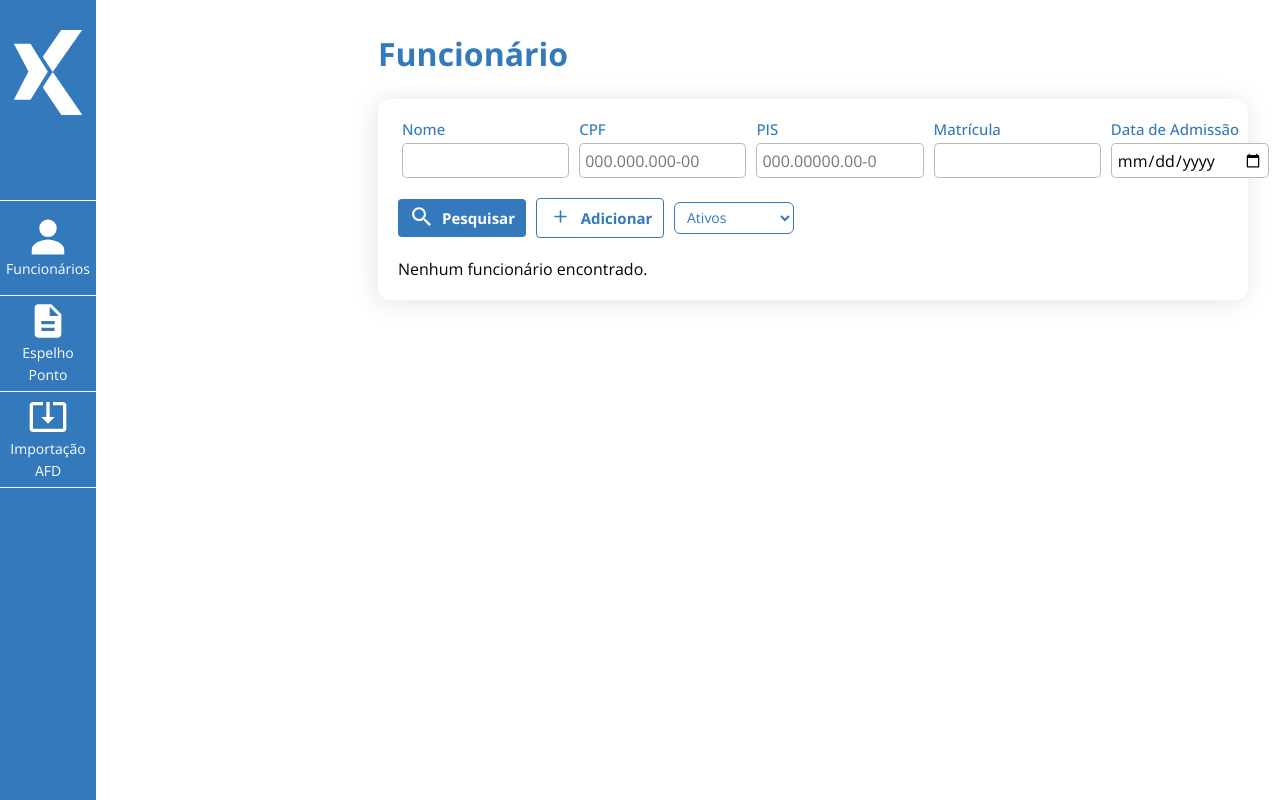
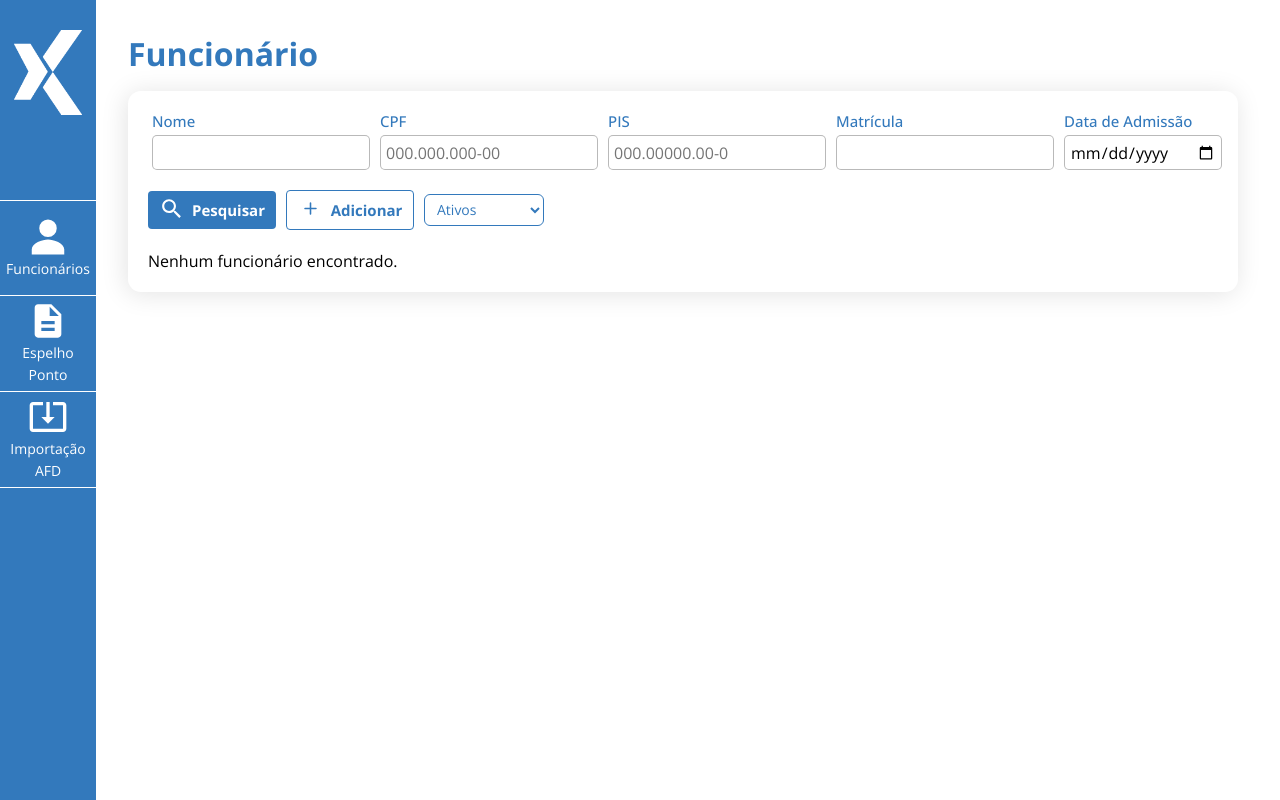
Before and after one commit to GabF25/Desafio-DIXI-2025, a React (Create React App) app: page / in a window 1280 px wide. Built offline with nearby package versions, Linux system fonts and the light colour scheme.

Commit message:
Sistema Finalizado

```diff
--- a/src/components/AddFuncionarios/AddFuncionarios.css
+++ b/src/components/AddFuncionarios/AddFuncionarios.css
@@ -41,7 +41,7 @@
 
 .campoGrupo {
   display: flex;
-  flex-direction: column; /* empilha h3 em cima do Campo */
+  flex-direction: column;
   padding: 5px;
 }
 
--- a/src/components/CampoBusca/CampoBusca.css
+++ b/src/components/CampoBusca/CampoBusca.css
@@ -4,7 +4,8 @@
   flex-wrap: nowrap;
   justify-content: flex-start;
   gap: 10px;
-}
+  }
+
 
 .opcoes-busca {
   display: flex;
--- a/src/components/Funcionarios/Funcionarios.css
+++ b/src/components/Funcionarios/Funcionarios.css
@@ -1,23 +1,19 @@
-/* Container principal - mantendo layout original */
 .tela-centralizada-funcionarios {
   margin-top: 2rem;
-  padding: 0 1rem;
-  width: 100%;
   max-width: 1200px;
+  padding: 0 2rem;
   margin-left: auto;
   margin-right: auto;
   box-sizing: border-box;
+  width: 100%;
 }
 
 .conteudo-funcionarios {
-  margin: 1.5rem auto 0;
-  box-sizing: border-box;
   box-shadow: -2px 2px 26px 0px var(--cinza-medio);
   -webkit-box-shadow: -2px 2px 26px 0px var(--cinza-medio);
   -moz-box-shadow: -2px 2px 26px 0px var(--cinza-medio);
   padding: 1.25rem;
   border-radius: 13px;
-  width: 100%;
 }
 
 .titulo-funcionarios {
@@ -30,12 +26,10 @@
   margin-top: 1.25rem;
 }
 
-/* Mantendo estilos originais da tabela */
 .tabela-funcionarios {
   border-collapse: collapse;
   width: 100%;
   border: none;
-  min-width: 600px;
 }
 
 .cabecalho-funcionarios {
@@ -91,7 +85,6 @@
   background-color: transparent;
 }
 
-/* Mantendo layout original dos botões */
 .botoes-funcionarios {
   display: flex;
   gap: 0.625rem;
@@ -111,7 +104,6 @@
   min-width: 120px;
 }
 
-/* Navegação original */
 .funcionarios-navegacao {
   display: flex;
   justify-content: center;
@@ -153,56 +145,3 @@
   cursor: pointer;
   font-size: 1.25rem;
 }
-
-/* RESPONSIVIDADE - SÓ PARA MOBILE/TABLET */
-
-/* Mobile - até 768px */
-@media (max-width: 768px) {
-  .tela-centralizada-funcionarios {
-    margin-top: 1rem;
-    padding: 0 0.5rem;
-  }
-
-  .conteudo-funcionarios {
-    padding: 1rem;
-    margin-top: 1rem;
-  }
-
-  /* Scroll horizontal para tabela em mobile */
-  .lista-funcionarios {
-    overflow-x: auto;
-    -webkit-overflow-scrolling: touch;
-  }
-
-  .tabela-funcionarios {
-    min-width: 500px;
-    font-size: 0.875rem;
-  }
-
-  /* Botões em mobile - só quebra linha se necessário */
-  .botoes-funcionarios {
-    flex-wrap: wrap;
-  }
-}
-
-/* Desktop com menu lateral - 769px+ */
-@media (min-width: 769px) {
-  .tela-centralizada-funcionarios {
-    margin-left: 250px; /* Espaço para menu lateral */
-    width: calc(100% - 250px);
-    max-width: none;
-  }
-}
-
-/* Desktop grande - 1200px+ */
-@media (min-width: 1200px) {
-  .tela-centralizada-funcionarios {
-    padding: 0 2rem;
-  }
-
-  .conteudo-funcionarios {
-    max-width: 100%;
-    margin-left: auto;
-    margin-right: auto;
-  }
-}
--- a/src/components/ImportacaoAFD/ImportacaoAFD.css
+++ b/src/components/ImportacaoAFD/ImportacaoAFD.css
@@ -15,7 +15,6 @@
     color: #222;
 }
 
-/* Resumo de quantidades */
 .resumo-quantidades {
     margin-left: 3vh;
     margin-bottom: 16px;
@@ -37,7 +36,6 @@
     width: 100%;
 }
 
-/* Estilização para tela de marcações rejeitadas */
 .marcacoes-rejeitadas {
     margin-top: 20px;
 }
```
